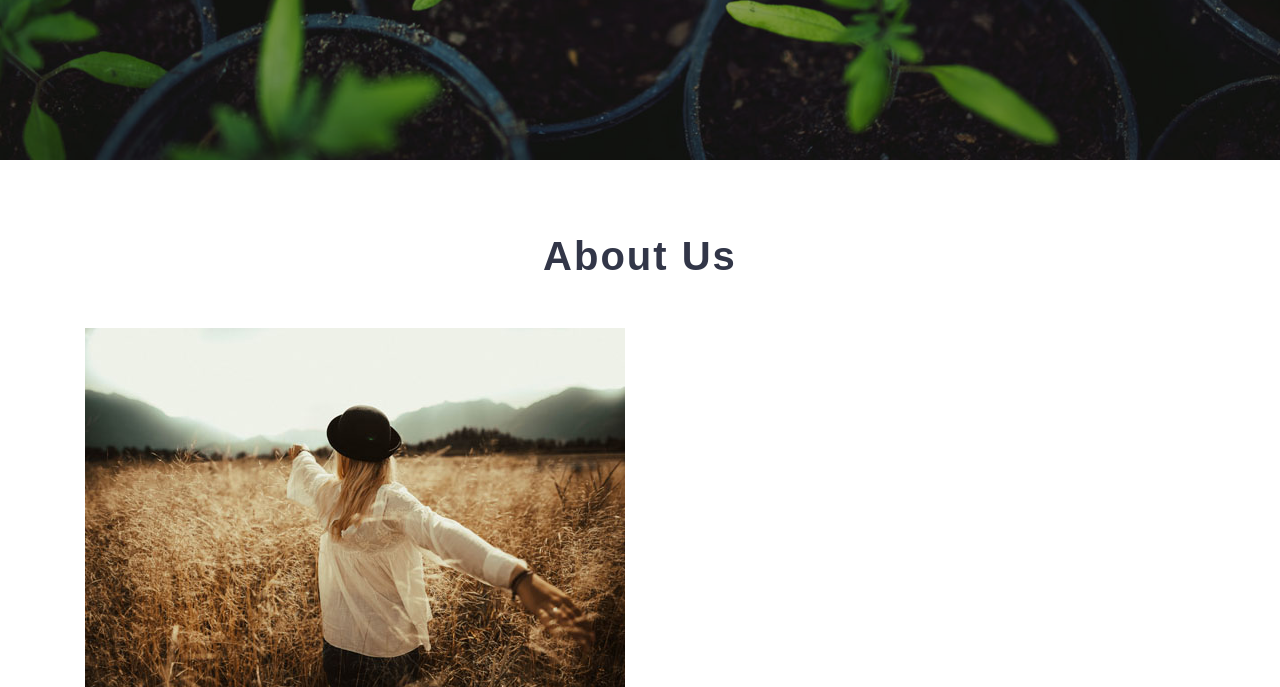
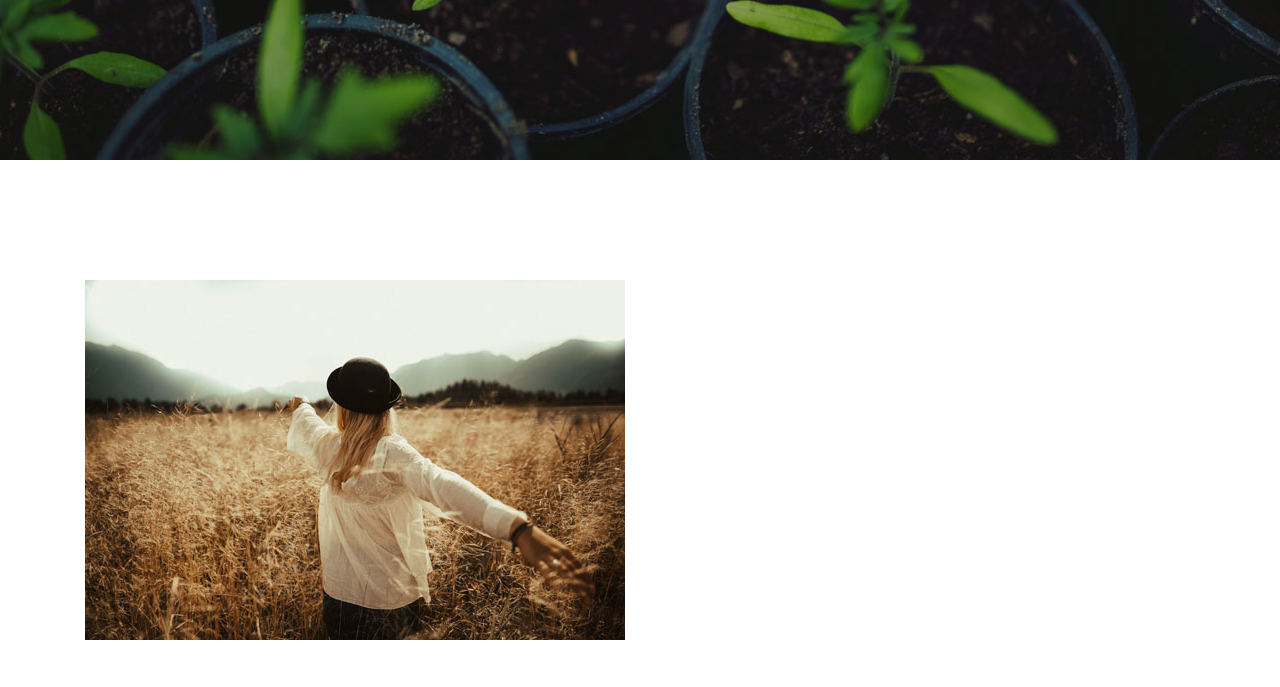
Before and after one commit to geetanjalisachdev20/geetanjali, a Flask app: page / in a window 1280 px wide. Shown: the part 641-1328 px from the top of the page. Run offline with Flask 2, Linux system fonts and the light colour scheme; parts of the project's set-up code (start-up, migrations or seed data) failed here and were passed over; some libraries are stand-ins or nearby versions; some web fonts are replaced.

Commit message:
Update index.html

```diff
--- a/templates/index.html
+++ b/templates/index.html
@@ -25,7 +25,7 @@
 <!-- core values -->
 <section class="core-value py-5">
 	<div class="container py-md-4">
-		<h3 class="heading mb-sm-5 mb-4 text-center"> About Us</h3>
+		<h3 class="heading mb-sm-5 mb-4 text-center"> </h3>
 		<div class="row core-grids">
 			<div class="col-lg-6 core-left">
 				<img src="{{ url_for('static', filename='images/core.jpg') }}" class="img-fluid" alt="" />
```
